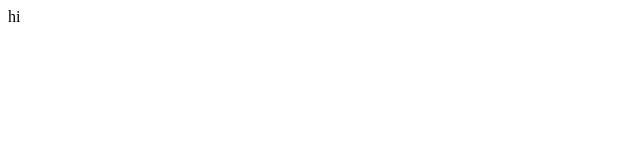
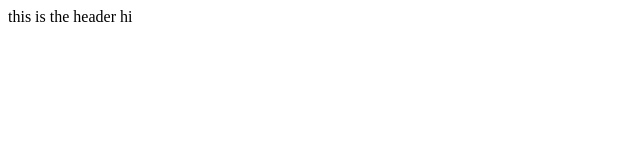
Before and after one commit to Medidem/animated-hipster, a plain HTML site: page index.html in a window 1280 px wide. Shown: the whole page, without its empty margins (0-640 px from the left). Drawn offline with Linux system fonts and the light colour scheme.

Commit message:
added a header

```diff
--- a/index.html
+++ b/index.html
@@ -1,5 +1,6 @@
 <html>
 	<head>
+this is the header
 	</head>
 
 	<body>
```
